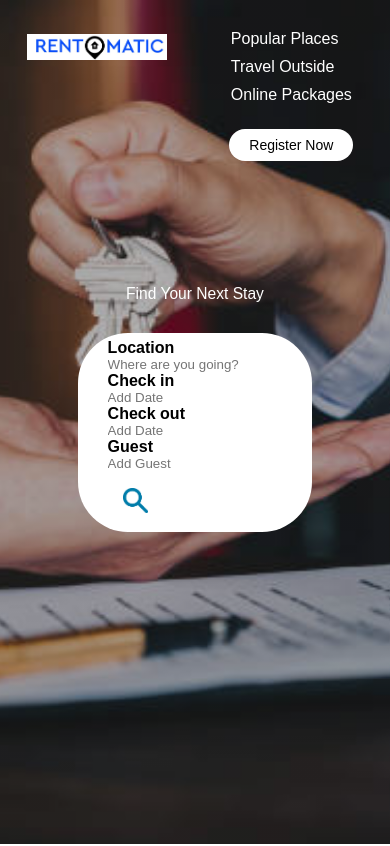
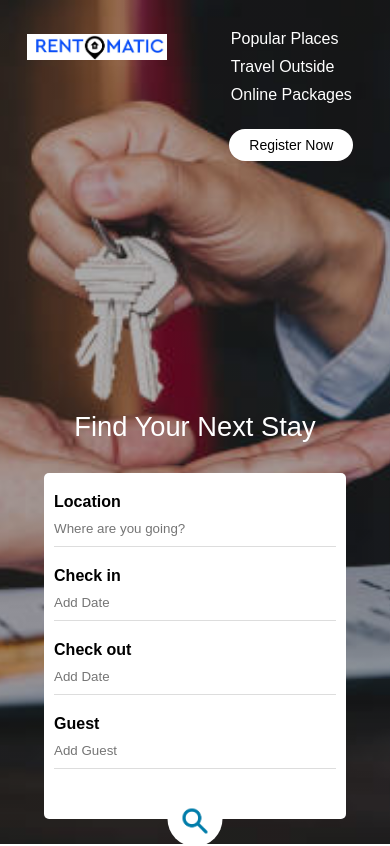
Before and after one commit to Ali-zayn/Rentomatic, a React (Create React App) app in the folder RentomaticCode/frontend/: page / in a window 390 px wide. Shown: the top 846 px of the page. Built offline with nearby package versions, Linux system fonts and the light colour scheme.

Commit message:
home page done front end

```diff
--- a/RentomaticCode/frontend/src/componets/Home.css
+++ b/RentomaticCode/frontend/src/componets/Home.css
@@ -94,6 +94,7 @@
     text-align: center;
     color: #fff;
 
+
 }
 /* favorite places */
 .favorite-places{
@@ -110,7 +111,6 @@
   }
   .favorite-places h3{
       font-weight: 600;
-      margin-top: 10px;
       text-align: center;
   }
   /* explore more */
@@ -154,3 +154,58 @@
     margin-bottom: 30px;
     font-weight: 500;
   }
+  /* responsive */
+  @media only screen and (max-width: 700px) {
+  .Home-header h1{
+    padding-top: 200px;
+    font-size: 7vw;
+  }
+  .search-bar{
+    width: 90%;
+    margin: 30px auto;
+    padding: 20px 10px 30px;
+    border-radius: 5px;
+    position: relative;
+  }
+  .search-bar form{
+    display: block;
+  }
+  .search-bar form input{
+    border-bottom: 1px solid #ddd;
+    width: 100%;
+    margin-top: 10px;
+    margin-bottom: 20px;
+    padding-bottom: 10px;
+  }
+  .search-bar form button {
+    position: absolute;
+    bottom: 0;
+    left: 50%;
+    transform: translate(-50%, 50%);
+  }
+  .sub-title{
+    font-size: 6vw;
+  }
+  .explore{
+    padding: 15% 5%;
+  }
+  .explore h3{
+    font-size: 7vw;
+    line-height: 8vw;
+
+  }
+  .explore p{
+    font-size: 14px;
+  }
+  .explore-btn{
+    padding: 6px 15px;
+    border-radius: 4px;
+    margin-top: 10px;
+    font-size: 14px;
+
+  }
+  .about-us{
+    font-size: 15px;
+  }
+
+}
```
